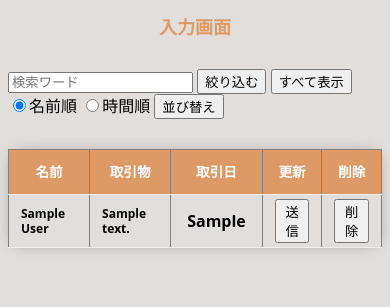
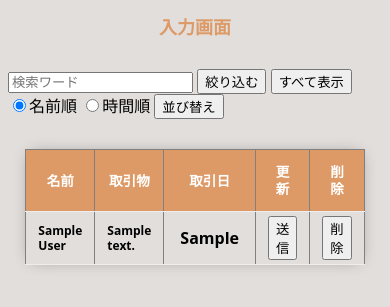
Before and after one commit to kokoa1205/merukari_customer_chart, a PHP site: page /show.php in a window 390 px wide; the page is wider, and only the part inside the window is pictured. Shown: the top 307 px of that part. Run offline with PHP 8.4, Linux system fonts and the light colour scheme; tables that the repository leaves empty or names only in its code hold one stand-in row (values such as "Sample post").

```diff
--- a/css/show.css
+++ b/css/show.css
@@ -64,5 +64,5 @@ table tbody th {
   font-weight: bold;
 }
 @media screen and (max-width: 480px) {
-  table{width: 100%;}
+  table{width: 80%;}
 }
```
